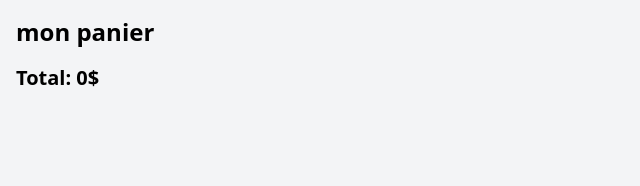
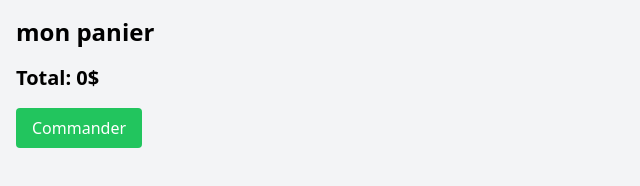
Before and after one commit to sarafasra/GameVault, a website: page panier.html in a window 1280 px wide. Shown: the whole page, without its empty margins (0-640 px from the left). Drawn offline with Linux system fonts and the light colour scheme.

Commit message:
ajouter un button pour commander

```diff
--- a/panier.html
+++ b/panier.html
@@ -13,7 +13,9 @@
 
     <p class="font-bold text-xl mt-4">Total: <span id="total">0</span>$</p>
 
-
+    <button id="commander" class="mt-4 bg-green-500 text-white px-4 py-2 rounded hover:bg-green-600 transition">
+        Commander
+    </button>
 
 
 </body>
```
